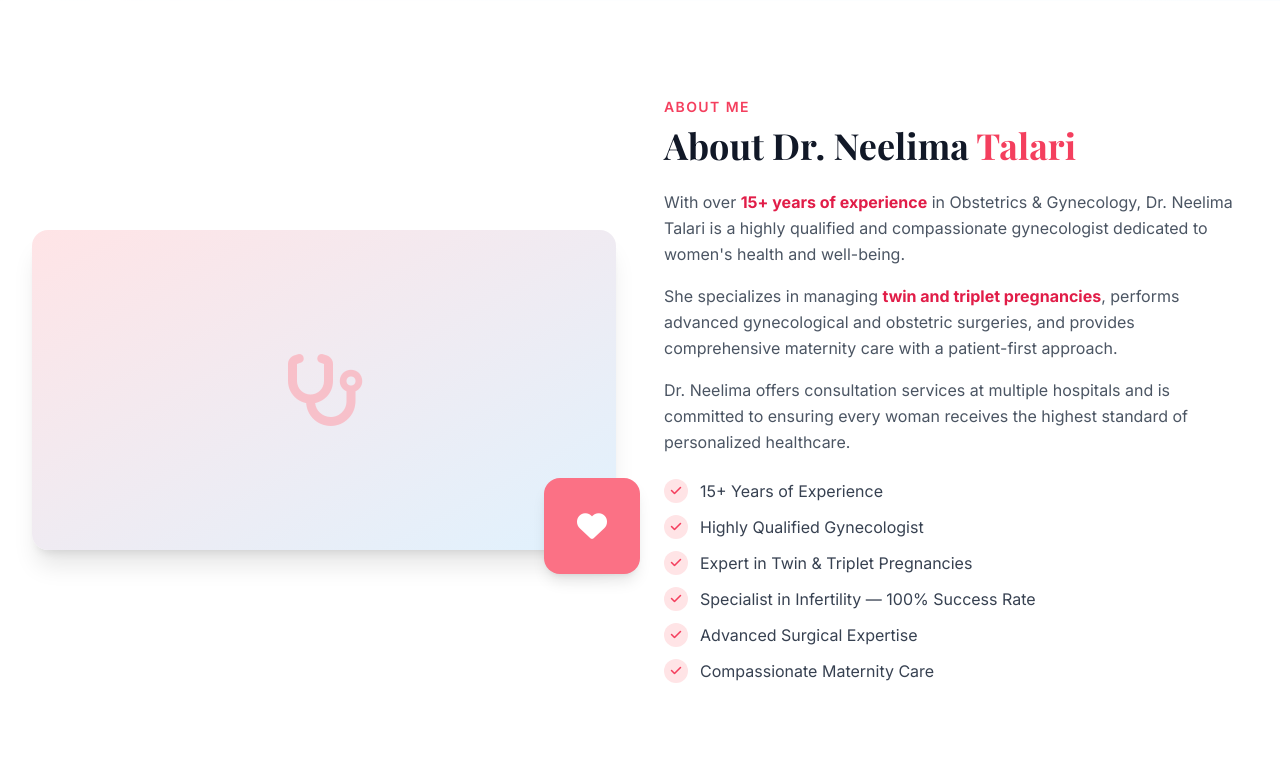
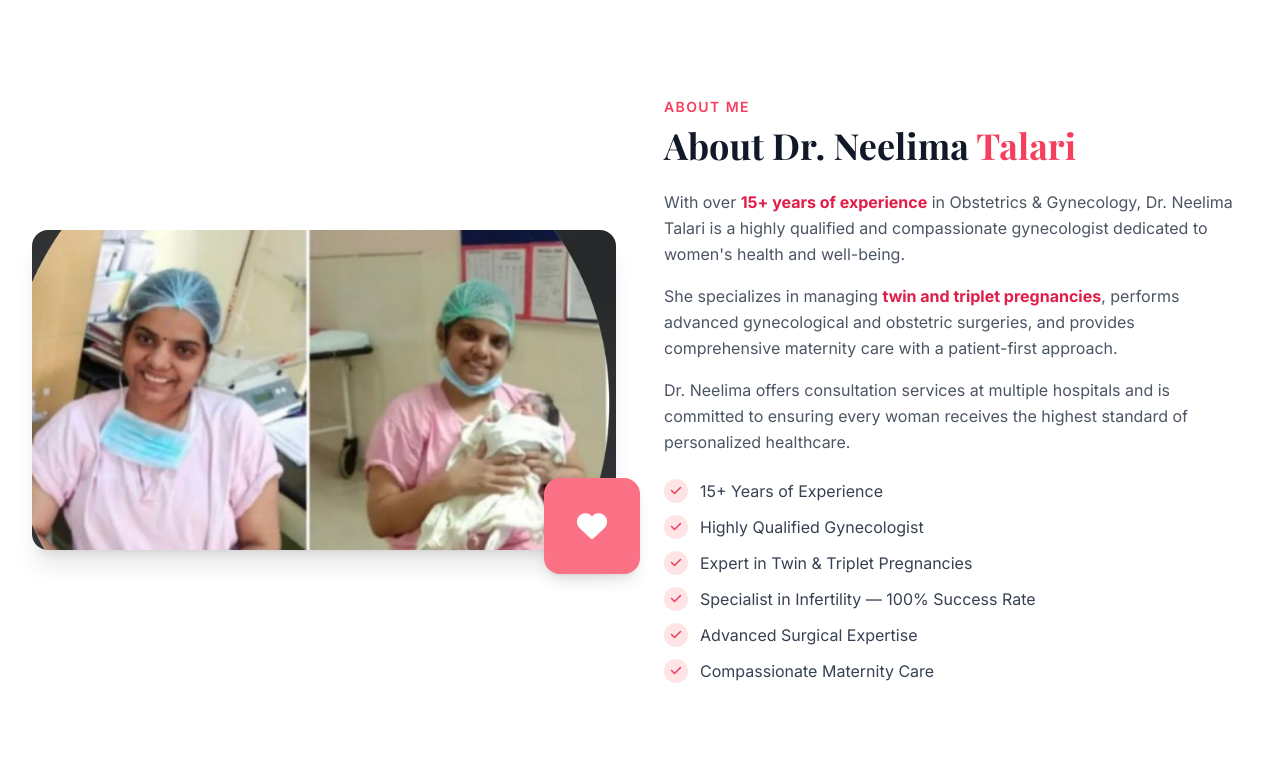
Before and after one commit to GSCreativeAgnecy/DrNeelima, a FastAPI app: page / in a window 1280 px wide. Shown: the part 799-1577 px from the top of the page. Run offline with FastAPI, Linux system fonts and the light colour scheme; parts of the project's set-up code (start-up, migrations or seed data) failed here and were passed over; some libraries are stand-ins or nearby versions.

Commit message:
Add about section photo
- Copied user-provided image to static/images/about.jpg
- Replaced gradient placeholder (stethoscope icon) with actual photo
- object-cover for nice fit in the rounded container

```diff
--- a/templates/index.html
+++ b/templates/index.html
@@ -63,8 +63,8 @@
             <!-- Image -->
             <div class="reveal">
                 <div class="relative">
-                    <div class="w-full h-80 rounded-2xl bg-gradient-to-br from-rose-100 to-sky-100 flex items-center justify-center shadow-xl">
-                        <i class="fas fa-stethoscope text-7xl text-rose-300 opacity-60"></i>
+                    <div class="w-full h-80 rounded-2xl overflow-hidden shadow-xl">
+                        <img src="/static/images/about.jpg" alt="Dr. Neelima Talari" class="w-full h-full object-cover">
                     </div>
                     <div class="absolute -bottom-6 -right-6 w-24 h-24 bg-rose-400 rounded-2xl flex items-center justify-center shadow-lg hidden md:flex">
                         <i class="fas fa-heart text-3xl text-white"></i>
```
Also changed, not shown: static/images/about.jpg (added).
